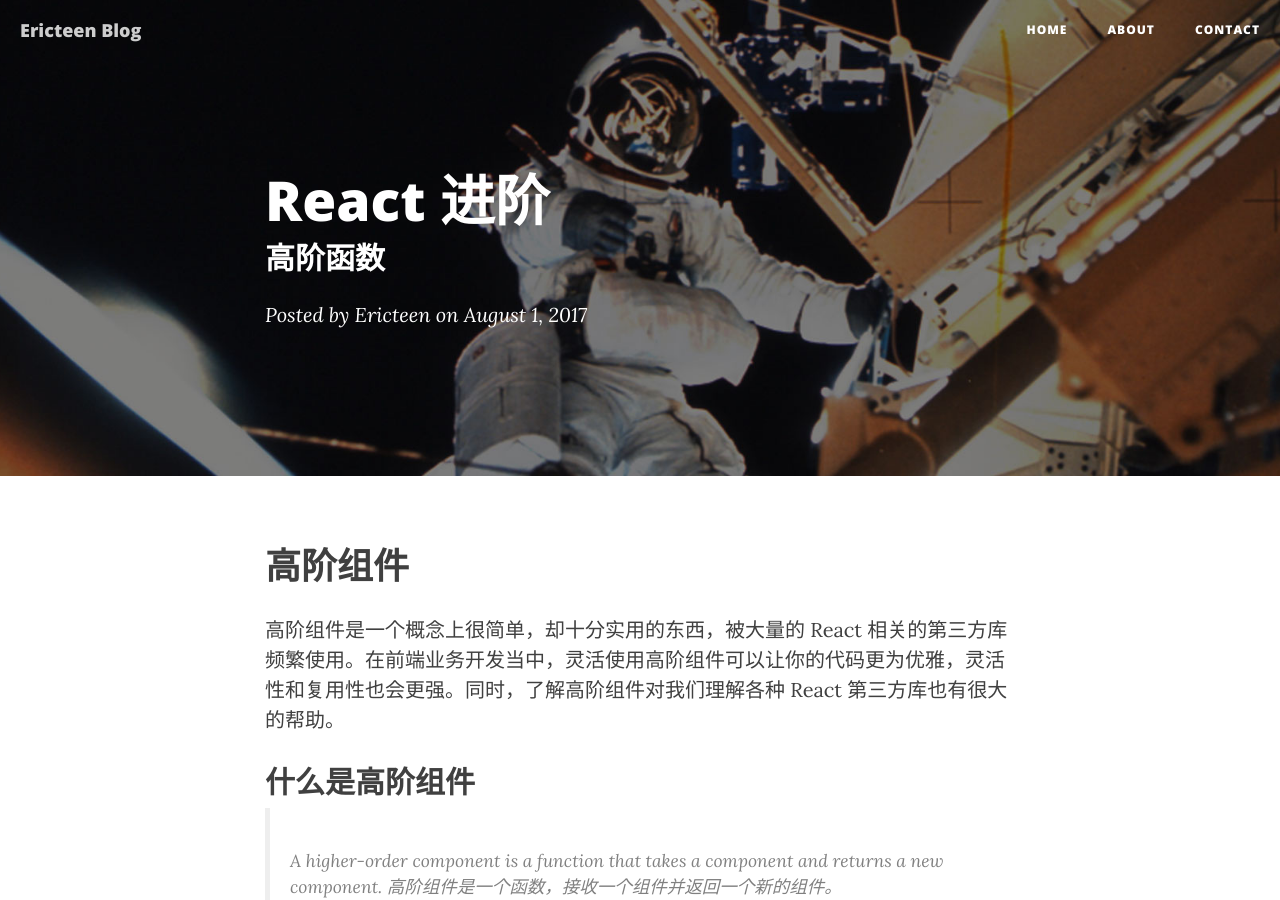
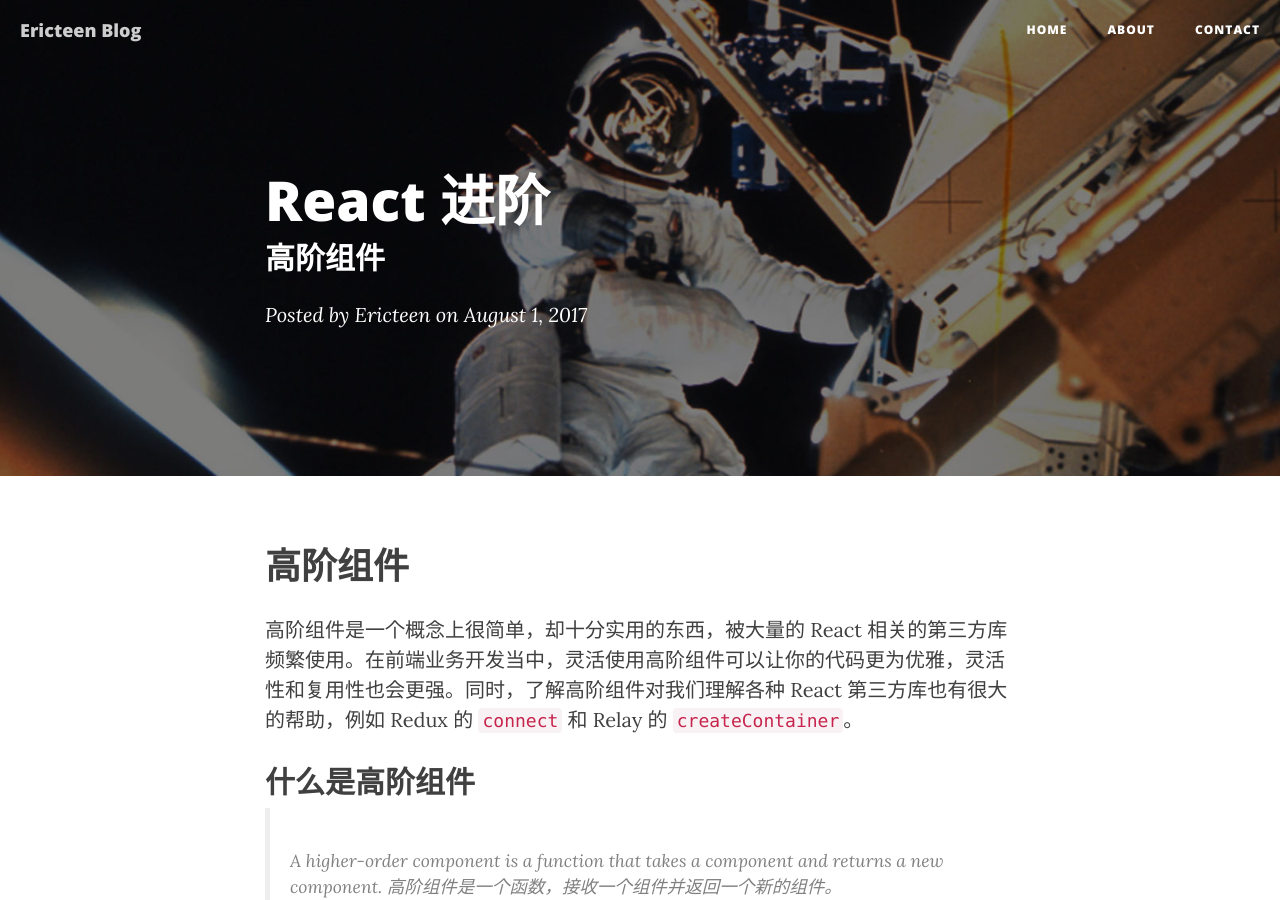
Before and after one commit to Ericteen/ericteen.github.io, a Jekyll site: the page built from _posts/2017-8-1-high-order-component.md, in a window 1280 px wide and 900 px high. Built offline with Jekyll 4.4.1, drawn with Linux system fonts in a browser that asks for light colours; nearby versions of some CDN libraries.

Commit message:
add contents

```diff
--- a/_posts/2017-8-1-high-order-component.md
+++ b/_posts/2017-8-1-high-order-component.md
@@ -1,14 +1,14 @@
 ---
 layout:     post
 title:      "React 进阶"
-subtitle:   "高阶函数"
+subtitle:   "高阶组件"
 date:       2017-08-01 12:00:00
 author:     "Ericteen"
 header-img: "img/post-bg-03.jpg"
 ---
 # 高阶组件
 
-高阶组件是一个概念上很简单，却十分实用的东西，被大量的 React 相关的第三方库频繁使用。在前端业务开发当中，灵活使用高阶组件可以让你的代码更为优雅，灵活性和复用性也会更强。同时，了解高阶组件对我们理解各种 React 第三方库也有很大的帮助。
+高阶组件是一个概念上很简单，却十分实用的东西，被大量的 React 相关的第三方库频繁使用。在前端业务开发当中，灵活使用高阶组件可以让你的代码更为优雅，灵活性和复用性也会更强。同时，了解高阶组件对我们理解各种 React 第三方库也有很大的帮助，例如 Redux 的 `connect` 和 Relay 的 `createContainer`。
 
 ## [什么是高阶组件](https://reactjs.org/docs/higher-order-components.html)
 
```
